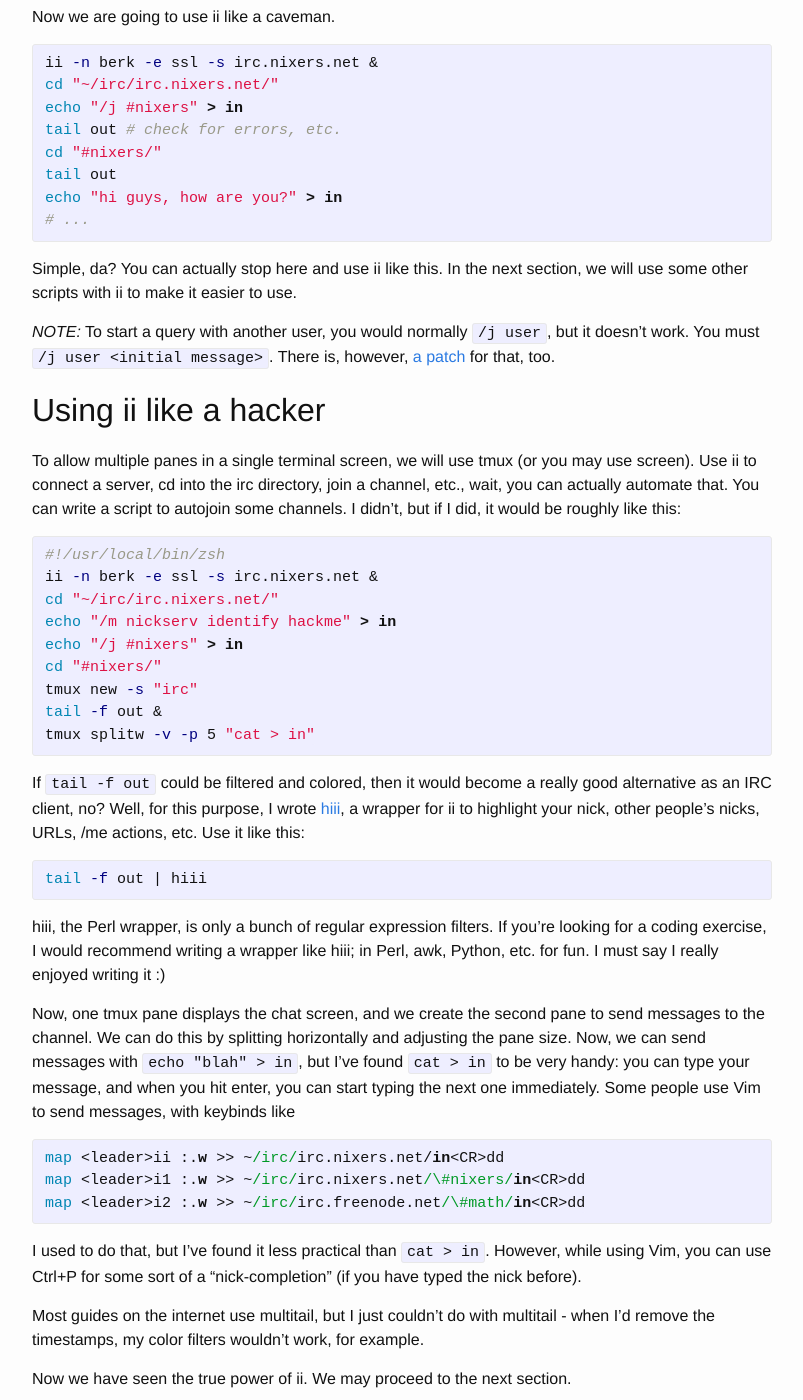
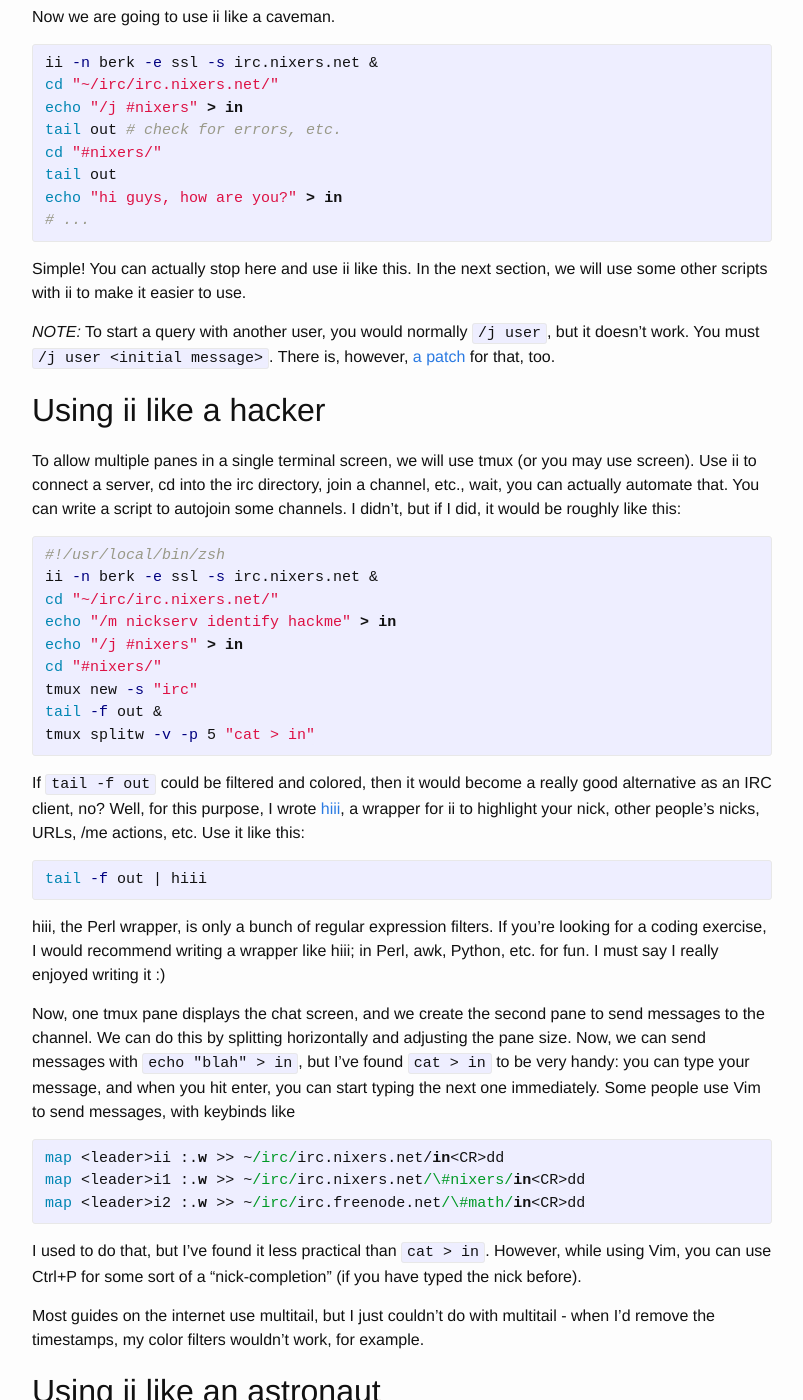
Before and after one commit to bozbalci/legacy-gh-page, a Jekyll site: the page built from _posts/2014-03-29-ii.markdown, in a window 1280 px wide and 1400 px high, scrolled down 1265 px. Shown: the whole window, without its empty margins (238-1041 px from the left). Built offline with Jekyll 4.4.1, drawn with Linux system fonts in a browser that asks for light colours; some of the changed text lies outside the part shown.

Commit message:
Update 2014-03-29-ii.markdown

```diff
--- a/_posts/2014-03-29-ii.markdown
+++ b/_posts/2014-03-29-ii.markdown
@@ -16,7 +16,7 @@
 
 In this post, we are going to explore ii. In the end, our IRC setup will look like this:
 
-[![ii screenshot][iiscrot]][iiscrot]
+![screenshot for hiii](http://pub.iotek.org/p/xDigZYD.png)
 
 So let's begin!
 
@@ -45,7 +45,7 @@
 # ...
 {% endhighlight %}
 
-Simple, da? You can actually stop here and use ii like this. In the next section, we will use some other scripts with ii to make it easier to use.
+Simple! You can actually stop here and use ii like this. In the next section, we will use some other scripts with ii to make it easier to use.
 
 *NOTE:* To start a query with another user, you would normally `/j user`, but it doesn't work. You must `/j user <initial message>`. There is, however, [a patch][joinuser] for that, too.
 
@@ -85,8 +85,6 @@
 
 Most guides on the internet use multitail, but I just couldn't do with multitail - when I'd remove the timestamps, my color filters wouldn't work, for example.
 
-Now we have seen the true power of ii. We may proceed to the next section.
-
 ## Using ii like an astronaut
 
 The flexibility of ii gives us,
```
Also changed, not shown: other parts of _posts/2014-03-29-ii.markdown (+1 -1 lines).
